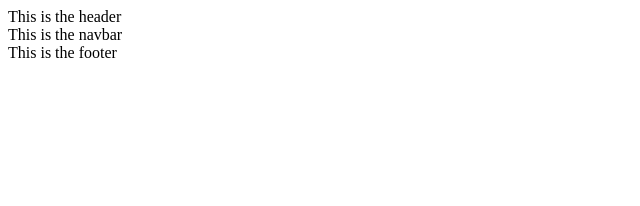
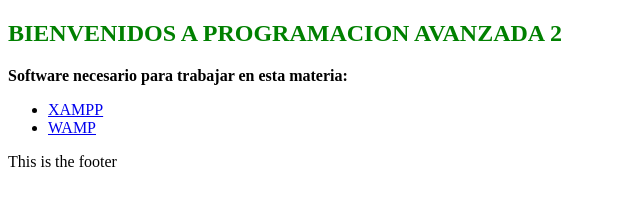
Before and after one commit to kiiiu15/ProgramacionAvanzada2, a plain HTML site: page HTML Basics/Basic Structure/index.html in a window 1280 px wide. Shown: the whole page, without its empty margins (0-640 px from the left). Drawn offline with Linux system fonts and the light colour scheme.

Commit message:
exercise 3

```diff
--- a/HTML Basics/Basic Structure/index.html
+++ b/HTML Basics/Basic Structure/index.html
@@ -33,8 +33,24 @@ Este deberá tener: head, body, header, nav y footer.
     </style>
 </head>
 <body>
-    <header>This is the header</header>
-    <nav>This is the navbar</nav>
+
+    <!-- Ejercicio 3:
+
+    Crear el header con lo siguiente:
+    debe haber un encabezado de tipo h2 con el siguiente texto
+    “BIENVENIDOS A PROGRAMACION AVANZADA 2”
+
+    Crear el nav con lo siguiente:
+    Generar un texto destacado con la etiqueta strong que diga: Software necesario para trabajar en esta materia
+    Una lista  con los dos link que nos redirigen a las páginas de xampp y wampp -->
+    <header><h2>BIENVENIDOS A PROGRAMACION AVANZADA 2</h2></header>
+    <nav>
+        <strong>Software necesario para trabajar en esta materia:</strong>
+        <ul>
+            <li><a href="https://www.apachefriends.org/es/index.html">XAMPP</a></li>
+            <li><a href="https://www.wampserver.com/en/">WAMP</a></li>
+        </ul>
+    </nav>
     <footer>This is the footer</footer>
 </body>
 
```
